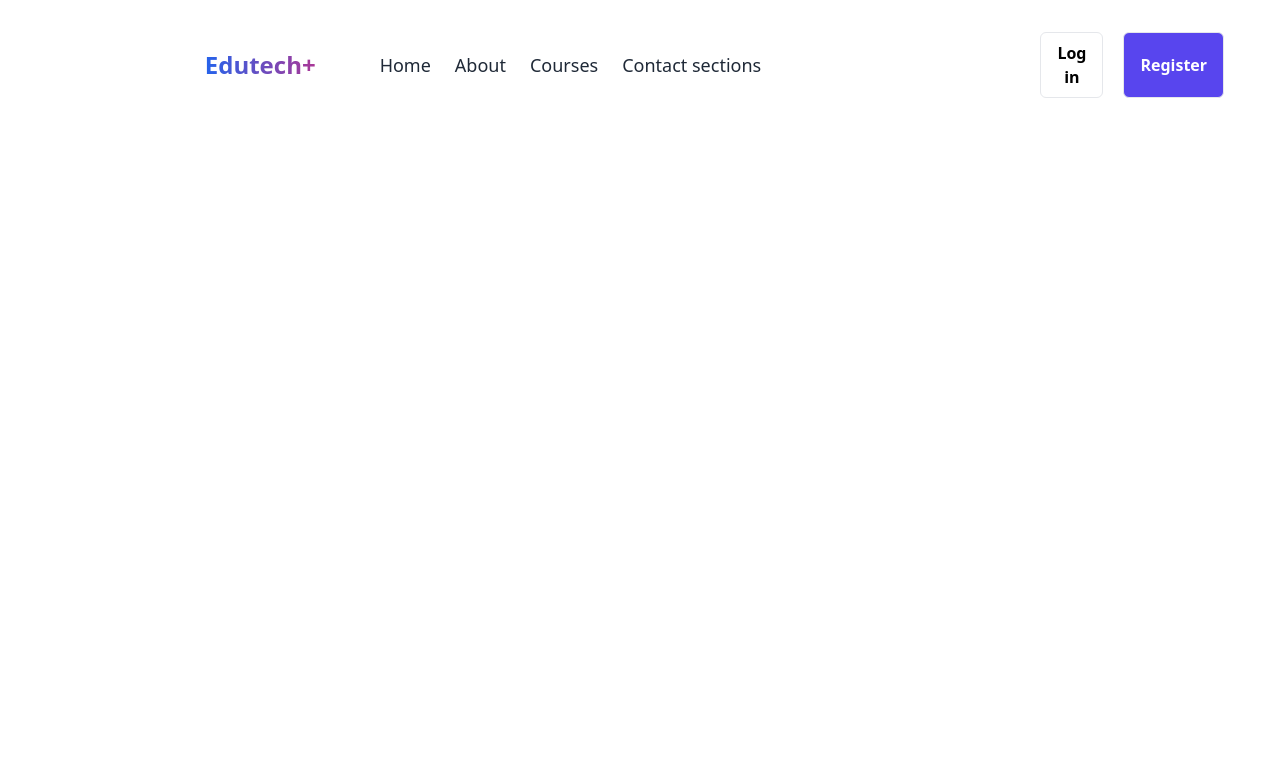
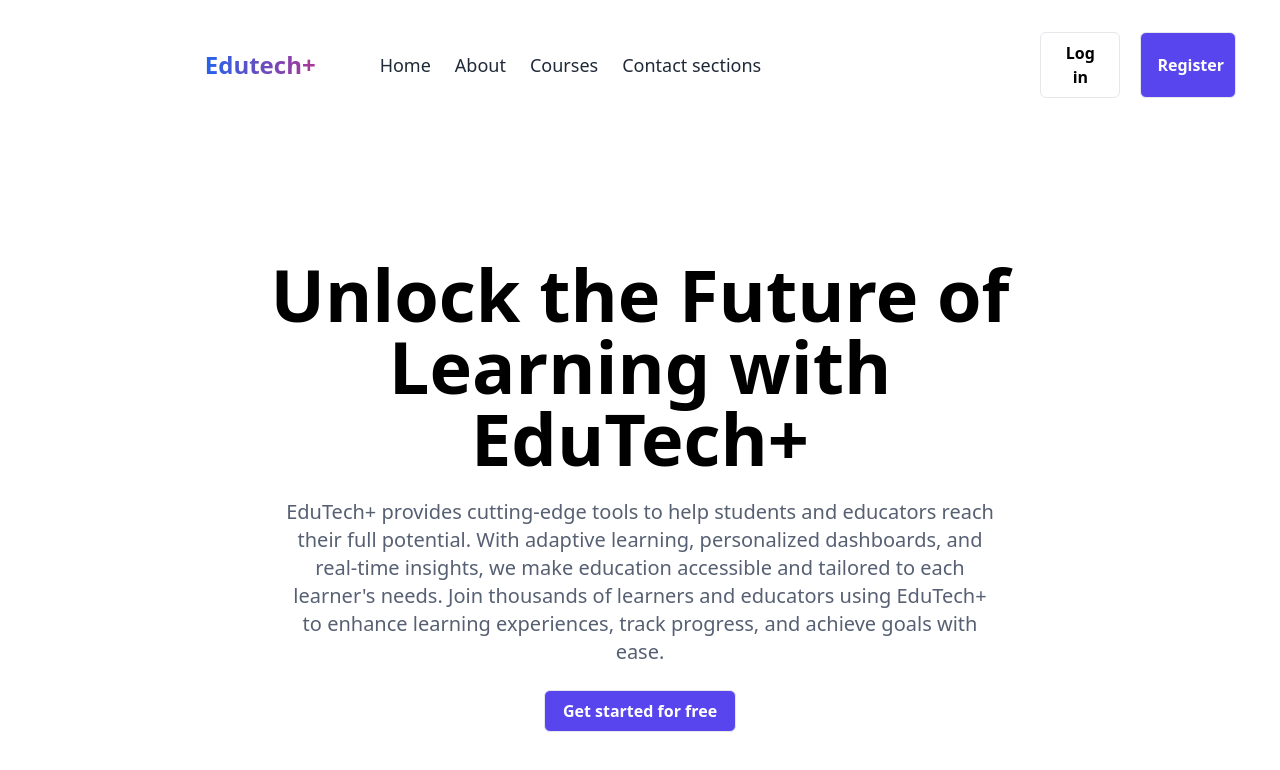
Before and after one commit to neeru0713/edutech, a React (Create React App) app: page / in a window 1280 px wide. Shown: the top 770 px of the page. Built offline with nearby package versions, Linux system fonts and the light colour scheme.

Commit message:
A hero section with an engaging headline and a call-to-action (CTA) button.

```diff
--- a/src/components/LandingPage.js
+++ b/src/components/LandingPage.js
@@ -1,13 +1,14 @@
-import React from 'react'
-import Navbar from './navbar/Navbar'
+import React from "react";
+import Navbar from "./navbar/Navbar";
+import HeroSection from "./herosection/HeroSection";
 
 const LandingPage = () => {
   return (
-    <div className='flex flex-col gap-4 h-full'>
-    <Navbar/>
+    <div className="flex flex-col gap-[10rem] h-full">
+      <Navbar />
+      <HeroSection />
+    </div>
+  );
+};
 
-    </div>
-  )
-}
-
-export default LandingPage
+export default LandingPage;
--- /dev/null
+++ b/src/components/herosection/HeroSection.js
@@ -0,0 +1,16 @@
+import React from 'react'
+
+const HeroSection = () => {
+  return (
+    <div className='flex flex-col gap-6'>
+        <h1 className='font-semibold text-7xl mx-[20%]'>Unlock the Future of Learning with EduTech+</h1>
+        <p className='text-[#566072] text-xl mx-[22%]'>EduTech+ provides cutting-edge tools to help students and educators reach their full potential. With adaptive learning, personalized dashboards, and real-time insights, we make education accessible and tailored to each learner's needs.
+        Join thousands of learners and educators using EduTech+ to enhance learning experiences, track progress, and achieve goals with ease.</p>
+        <button className="border rounded-md px-4 py-2 font-semibold bg-[#5845ee] text-white hover:bg-[#382ca5] m-auto w-[12rem]">
+            Get started for free
+          </button>
+    </div>
+  )
+}
+
+export default HeroSection
--- a/src/components/navbar/Navbar.js
+++ b/src/components/navbar/Navbar.js
@@ -15,10 +15,10 @@ const Navbar = () => {
           <li>Contact sections</li>
         </div>
         <div className="btn flex flex-col md:flex-row text-left gap-5 cursor-pointer w-[30%] md:w-full">
-          <button className="border rounded-md px-4 py-2 font-semibold hover:bg-[#f7f7fc] ">
+          <button className="border rounded-md px-4 py-2 font-semibold hover:bg-[#f7f7fc] w-[5rem]">
             Log in
           </button>
-          <button className="border rounded-md px-4 py-2 font-semibold bg-[#5845ee] text-white hover:bg-[#382ca5]">
+          <button className="border rounded-md px-4 py-2 font-semibold bg-[#5845ee] text-white hover:bg-[#382ca5] w-[6rem]">
             Register
           </button>
         </div>
```
